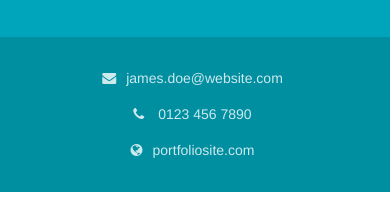
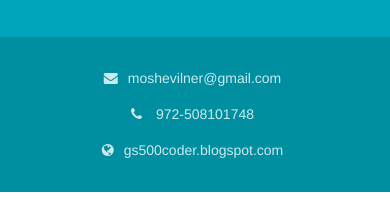
Before and after one commit to shootermv/moshe-vilner, a website with bundled scripts: page index.html in a window 390 px wide. Shown: the part 707-915 px from the top of the page. Built offline with nearby package versions, Linux system fonts and the light colour scheme.

Commit message:
email & phone

```diff
--- a/index.html
+++ b/index.html
@@ -71,9 +71,9 @@
         <div class="contact-info">
             <div class="container text-center">
                 <ul class="list-inline">
-                    <li class="email"><i class="fa fa-envelope"></i><a href="mailto:someone@example.com">james.doe@website.com</a></li>
-                    <li><i class="fa fa-phone"></i> <a href="tel: 0123456789">0123 456 7890</a></li>
-                    <li class="website"><i class="fa fa-globe"></i><a href="#" target="_blank">portfoliosite.com</a></li>
+                    <li class="email"><i class="fa fa-envelope"></i><a href="mailto:moshevilner@gmail.com">moshevilner@gmail.com</a></li>
+                    <li><i class="fa fa-phone"></i> <a href="tel: 972-508101748">972-508101748</a></li>
+                    <li class="website"><i class="fa fa-globe"></i><a href="http://gs500coder.blogspot.com" target="_blank">gs500coder.blogspot.com</a></li>
                 </ul>
             </div>
             <!--//container-->
```
